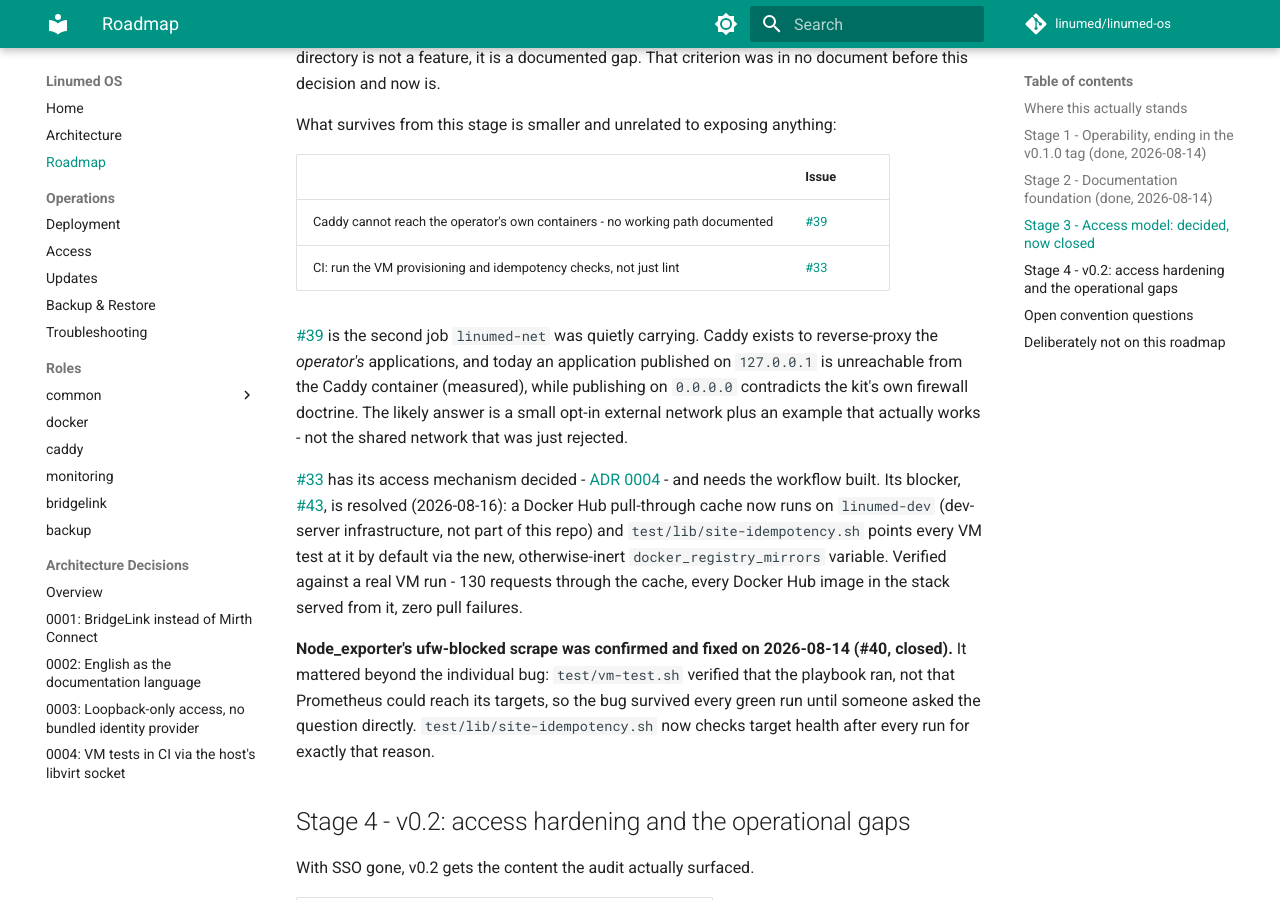
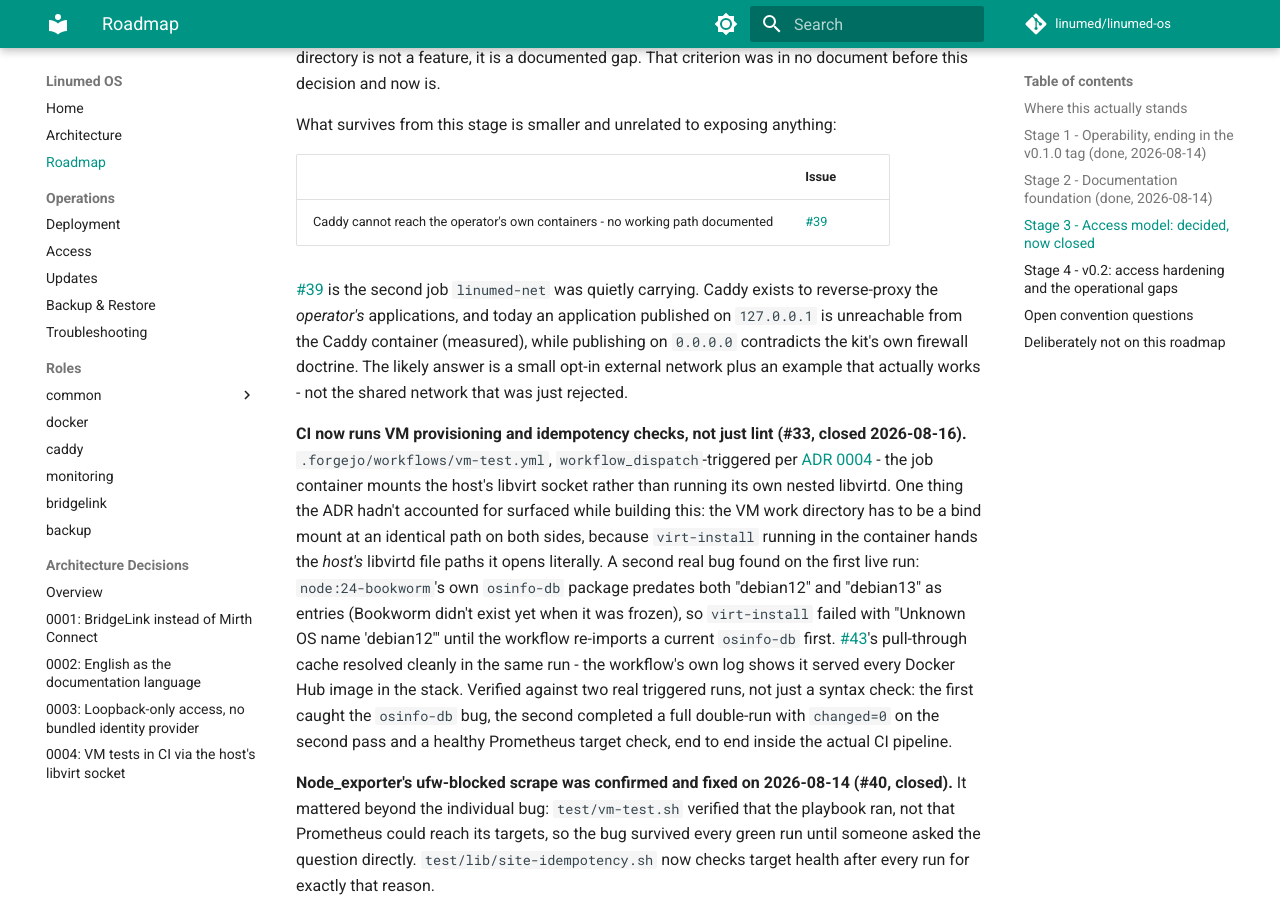
Before and after one commit to Linumed/Base, an MkDocs documentation site: the page built from docs/ROADMAP.md, in a window 1280 px wide and 900 px high, scrolled down 2331 px. Built offline with MkDocs 1.6.1 and Material for MkDocs 9.7.7, drawn with Linux system fonts in a browser that asks for light colours; comment, search, counter and statistics services are not loaded.

Commit message:
Docs: Roadmap - #33 als erledigt markiert

```diff
--- a/docs/ROADMAP.md
+++ b/docs/ROADMAP.md
@@ -96,7 +96,6 @@ What survives from this stage is smaller and unrelated to exposing anything:
 | | Issue |
 |---|---|
 | Caddy cannot reach the operator's own containers - no working path documented | [#39](../../issues/39) |
-| CI: run the VM provisioning and idempotency checks, not just lint | [#33](../../issues/33) |
 
 [#39](../../issues/39) is the second job `linumed-net` was quietly carrying. Caddy exists to
 reverse-proxy the *operator's* applications, and today an application published on
@@ -105,14 +104,21 @@ reverse-proxy the *operator's* applications, and today an application published
 external network plus an example that actually works - not the shared network that was just
 rejected.
 
-[#33](../../issues/33) has its access mechanism decided -
-[ADR 0004](adr/0004-vm-tests-in-ci-via-host-libvirt-socket.md) - and needs the workflow
-built. Its blocker, [#43](../../issues/43), is resolved (2026-08-16): a Docker Hub
-pull-through cache now runs on `linumed-dev` (dev-server infrastructure, not part of this
-repo) and `test/lib/site-idempotency.sh` points every VM test at it by default via the
-new, otherwise-inert `docker_registry_mirrors` variable. Verified against a real VM run -
-130 requests through the cache, every Docker Hub image in the stack served from it, zero
-pull failures.
+**CI now runs VM provisioning and idempotency checks, not just lint (#33, closed
+2026-08-16).** `.forgejo/workflows/vm-test.yml`, `workflow_dispatch`-triggered per
+[ADR 0004](adr/0004-vm-tests-in-ci-via-host-libvirt-socket.md) - the job container mounts
+the host's libvirt socket rather than running its own nested libvirtd. One thing the ADR
+hadn't accounted for surfaced while building this: the VM work directory has to be a bind
+mount at an identical path on both sides, because `virt-install` running in the container
+hands the *host's* libvirtd file paths it opens literally. A second real bug found on the
+first live run: `node:24-bookworm`'s own `osinfo-db` package predates both "debian12" and
+"debian13" as entries (Bookworm didn't exist yet when it was frozen), so `virt-install`
+failed with "Unknown OS name 'debian12'" until the workflow re-imports a current
+`osinfo-db` first. [#43](../../issues/43)'s pull-through cache resolved cleanly in the
+same run - the workflow's own log shows it served every Docker Hub image in the stack.
+Verified against two real triggered runs, not just a syntax check: the first caught the
+`osinfo-db` bug, the second completed a full double-run with `changed=0` on the second
+pass and a healthy Prometheus target check, end to end inside the actual CI pipeline.
 
 **Node_exporter's ufw-blocked scrape was confirmed and fixed on 2026-08-14 (#40, closed).**
 It mattered beyond the individual bug: `test/vm-test.sh` verified that the playbook ran,
```
